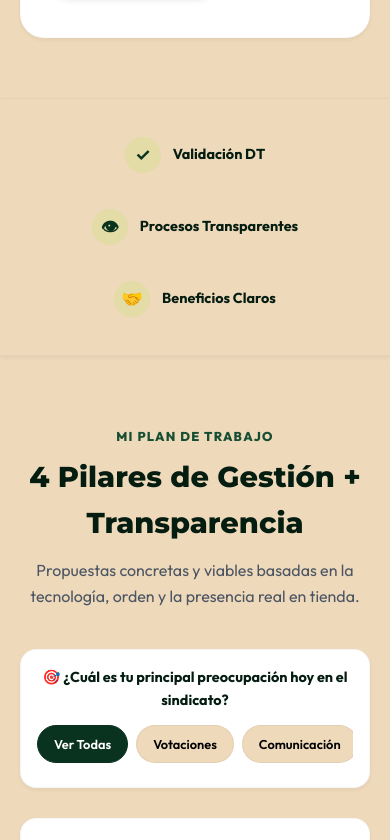
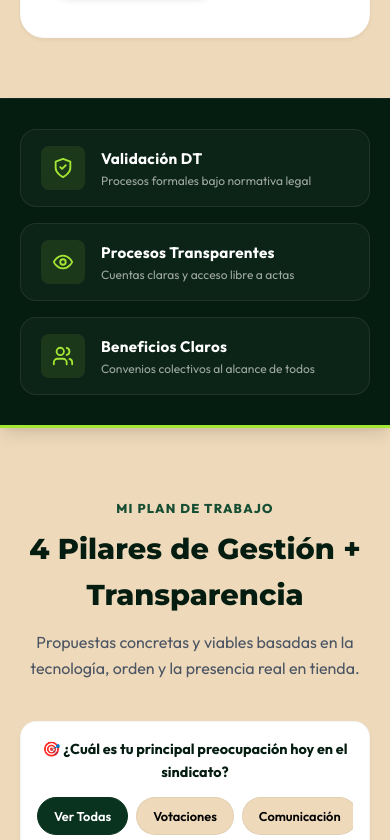
Before and after one commit to Nico-lab-cl/Trixie, a website built with Vite: page index.html in a window 390 px wide. Shown: the part 1142-1982 px from the top of the page. Built offline with nearby package versions, Linux system fonts and the light colour scheme.

Commit message:
Rediseñar barra de validaciones y destaques a tarjetas responsivas interactivas con iconos SVG

```diff
--- a/index.html
+++ b/index.html
@@ -153,18 +153,48 @@
     <section class="highlights-section">
       <div class="container">
         <div class="highlights-grid">
-          <div class="highlight-item">
-            <div class="highlight-icon">✓</div>
-            <h3>Validación DT</h3>
+
+          <div class="highlight-card-item">
+            <div class="highlight-icon-wrapper">
+              <svg viewBox="0 0 24 24" fill="none" stroke="currentColor" stroke-width="2" stroke-linecap="round" stroke-linejoin="round">
+                <path d="M12 22s8-4 8-10V5l-8-3-8 3v7c0 6 8 10 8 10z"></path>
+                <path d="m9 11 2 2 4-4"></path>
+              </svg>
+            </div>
+            <div class="highlight-info-box">
+              <h3>Validación DT</h3>
+              <p>Procesos formales bajo normativa legal</p>
+            </div>
           </div>
-          <div class="highlight-item">
-            <div class="highlight-icon">👁</div>
-            <h3>Procesos Transparentes</h3>
+
+          <div class="highlight-card-item">
+            <div class="highlight-icon-wrapper">
+              <svg viewBox="0 0 24 24" fill="none" stroke="currentColor" stroke-width="2" stroke-linecap="round" stroke-linejoin="round">
+                <path d="M2 12s3-7 10-7 10 7 10 7-3 7-10 7-10-7-10-7Z"></path>
+                <circle cx="12" cy="12" r="3"></circle>
+              </svg>
+            </div>
+            <div class="highlight-info-box">
+              <h3>Procesos Transparentes</h3>
+              <p>Cuentas claras y acceso libre a actas</p>
+            </div>
           </div>
-          <div class="highlight-item">
-            <div class="highlight-icon">🤝</div>
-            <h3>Beneficios Claros</h3>
+
+          <div class="highlight-card-item">
+            <div class="highlight-icon-wrapper">
+              <svg viewBox="0 0 24 24" fill="none" stroke="currentColor" stroke-width="2" stroke-linecap="round" stroke-linejoin="round">
+                <path d="M16 21v-2a4 4 0 0 0-4-4H6a4 4 0 0 0-4 4v2"></path>
+                <circle cx="9" cy="7" r="4"></circle>
+                <path d="M22 21v-2a4 4 0 0 0-3-3.87"></path>
+                <path d="M16 3.13a4 4 0 0 1 0 7.75"></path>
+              </svg>
+            </div>
+            <div class="highlight-info-box">
+              <h3>Beneficios Claros</h3>
+              <p>Convenios colectivos al alcance de todos</p>
+            </div>
           </div>
+
         </div>
       </div>
     </section>
--- a/src/style.css
+++ b/src/style.css
@@ -572,51 +572,92 @@ a {
 }
 
 /* ==========================================================================
-   QUICK HIGHLIGHTS (BARRITA DE VALIDACIONES)
+   QUICK HIGHLIGHTS (BARRITA DE VALIDACIONES OPTIMIZADA)
    ========================================================================== */
 
 .highlights-section {
-  background-color: var(--color-bg-light);
+  background-color: var(--color-primary-dark);
   padding: 30px 0;
-  box-shadow: var(--shadow-sm);
   position: relative;
   z-index: 10;
-  border-top: 1px solid rgba(0, 0, 0, 0.04);
-  border-bottom: 1px solid rgba(0, 0, 0, 0.04);
+  border-top: 1px solid rgba(255, 255, 255, 0.05);
+  border-bottom: 3px solid var(--color-accent);
+  box-shadow: var(--shadow-lg);
 }
 
 .highlights-grid {
-  display: flex;
-  flex-wrap: wrap;
+  display: grid;
+  grid-template-columns: 1fr;
+  gap: 16px;
+}
+
+@media (min-width: 768px) {
+  .highlights-grid {
+    grid-template-columns: repeat(3, 1fr);
+    gap: 24px;
+  }
+}
+
+.highlight-card-item {
+  background: rgba(255, 255, 255, 0.03);
+  border: 1px solid rgba(255, 255, 255, 0.08);
+  border-radius: var(--radius-md);
+  padding: 16px 20px;
+  display: flex;
+  align-items: center;
+  gap: 16px;
+  transition: all var(--transition-normal);
+}
+
+.highlight-card-item:hover {
+  transform: translateY(-3px);
+  background: rgba(255, 255, 255, 0.06);
+  border-color: rgba(163, 230, 53, 0.3);
+  box-shadow: 0 8px 25px rgba(0, 0, 0, 0.2);
+}
+
+.highlight-icon-wrapper {
+  flex-shrink: 0;
+  width: 44px;
+  height: 44px;
+  border-radius: var(--radius-sm);
+  background-color: rgba(163, 230, 53, 0.1);
+  color: var(--color-accent);
+  display: flex;
+  align-items: center;
   justify-content: center;
-  align-items: center;
-  gap: 20px 40px;
-}
-
-.highlight-item {
-  display: flex;
-  align-items: center;
-  gap: 12px;
-  padding: 8px 10px;
-}
-
-.highlight-icon {
-  width: 36px;
-  height: 36px;
-  border-radius: 50%;
-  background-color: rgba(163, 230, 53, 0.15);
-  color: var(--color-primary);
-  display: flex;
-  align-items: center;
-  justify-content: center;
-  font-weight: bold;
-  font-size: 1.1rem;
-}
-
-.highlight-item h3 {
-  font-size: 0.9rem;
-  font-weight: 700;
+  transition: all var(--transition-normal);
+}
+
+.highlight-card-item:hover .highlight-icon-wrapper {
+  background-color: var(--color-accent);
   color: var(--color-primary-dark);
+  transform: scale(1.05);
+}
+
+.highlight-icon-wrapper svg {
+  width: 22px;
+  height: 22px;
+}
+
+.highlight-info-box {
+  display: flex;
+  flex-direction: column;
+  gap: 2px;
+  text-align: left;
+}
+
+.highlight-info-box h3 {
+  font-size: 0.95rem;
+  font-weight: 700;
+  color: var(--color-text-white);
+  letter-spacing: 0.02em;
+}
+
+.highlight-info-box p {
+  font-size: 0.75rem;
+  color: rgba(255, 255, 255, 0.6);
+  line-height: 1.3;
 }
 
 /* ==========================================================================
```
